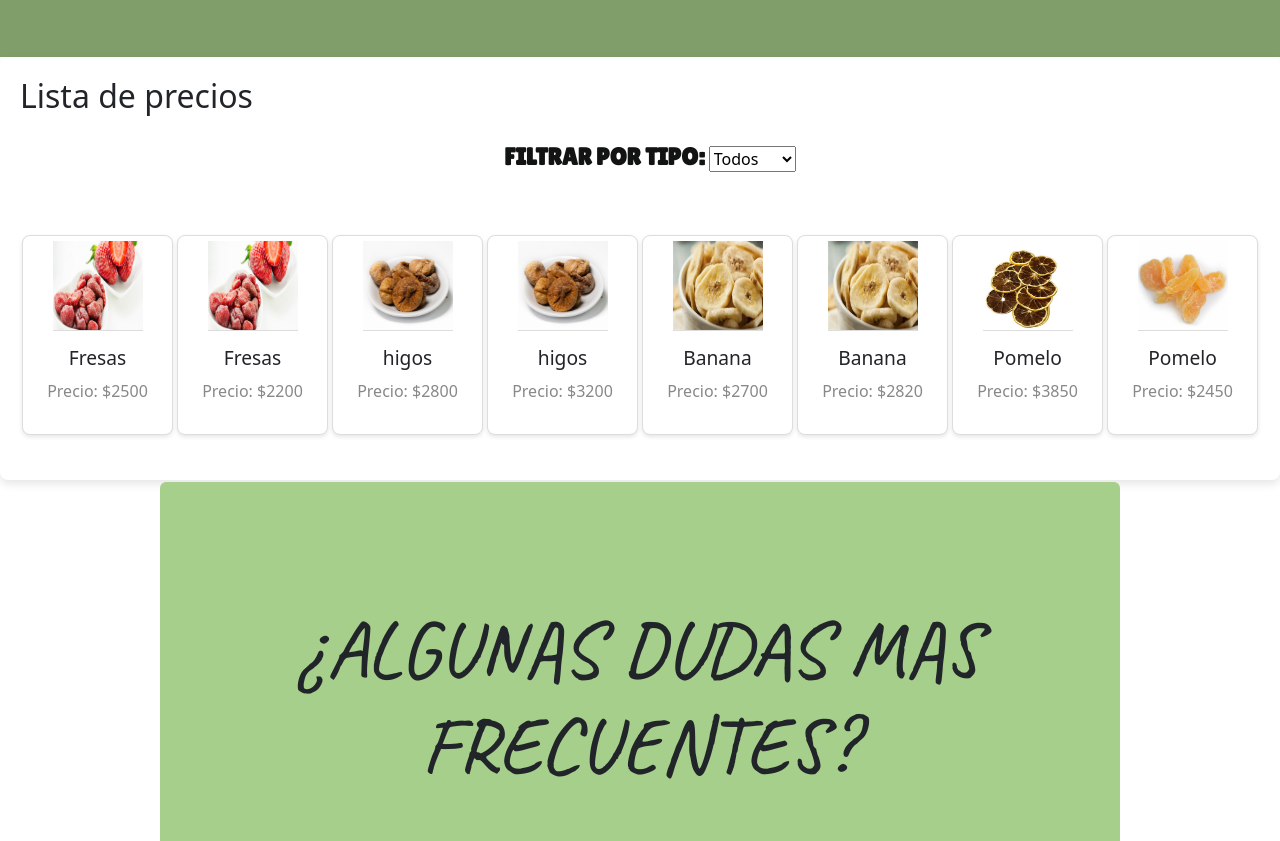
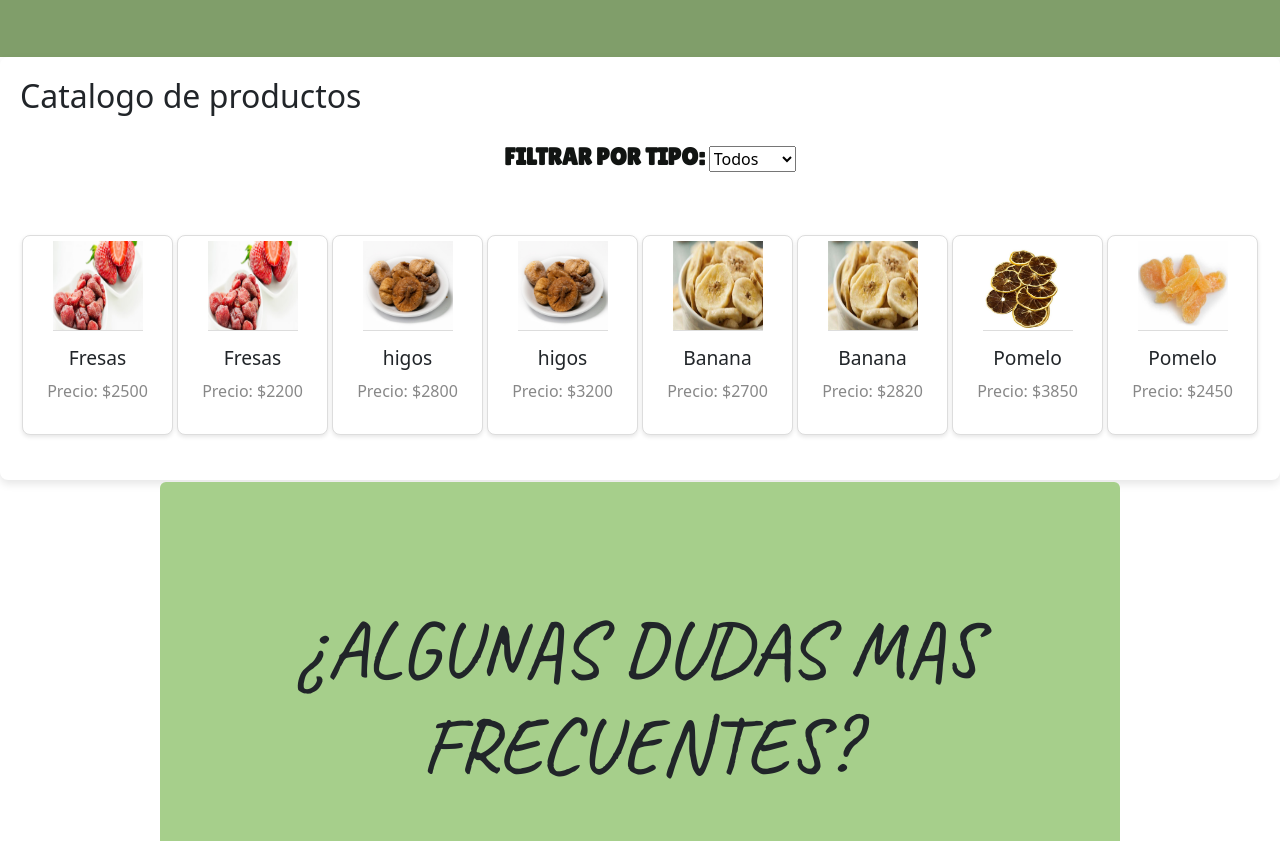
Before and after one commit to zequi199x/Proyecto-CODO-A-CODO-Grupo22, a plain HTML site: page index.html in a window 1280 px wide. Shown: the part 3043-3884 px from the top of the page. Drawn offline with nearby package versions, Linux system fonts and the light colour scheme.

Commit message:
update-name-catalogo

```diff
--- a/index.html
+++ b/index.html
@@ -202,7 +202,7 @@
         <!-- CATALOGO 2 -->
         <section class="catalogo" id="products">
             <section class="catalog">
-                <h2>Lista de precios</h2>
+                <h2>Catalogo de productos</h2>
                 <div class="filter">
                     <label for="filter">Filtrar por tipo:</label>
                     <select id="filter" onchange="filterProducts()">
```
